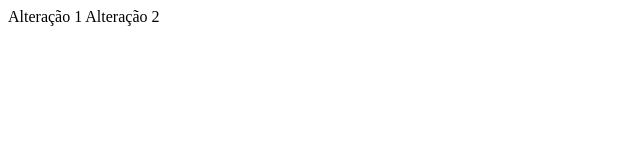
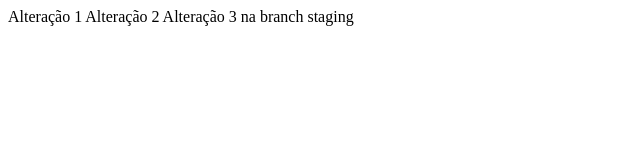
Before and after one commit to clark-ti-mg/CLARK-TESTE-git, a plain HTML site: page index.html in a window 1280 px wide. Shown: the whole page, without its empty margins (0-640 px from the left). Drawn offline with Linux system fonts and the light colour scheme.

Commit message:
Versão 3 da página web em staging

```diff
--- a/index.html
+++ b/index.html
@@ -9,5 +9,6 @@
 <body>
     Alteração 1
     Alteração 2
+    Alteração 3 na branch staging
 </body>
 </html>
```
